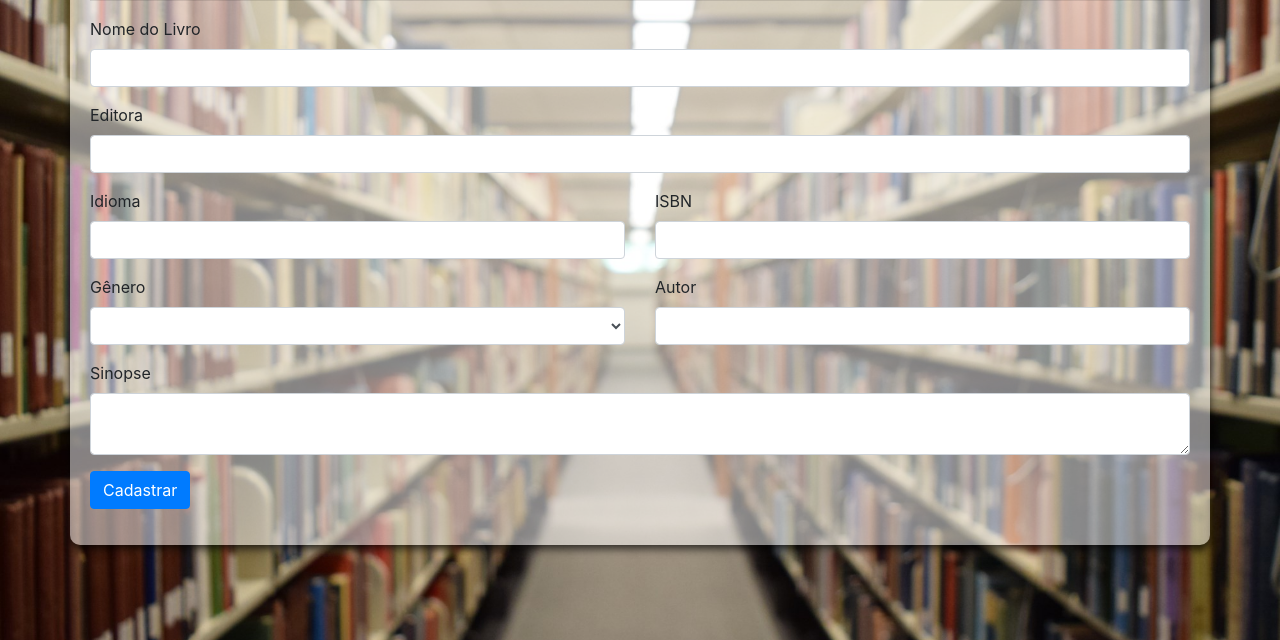
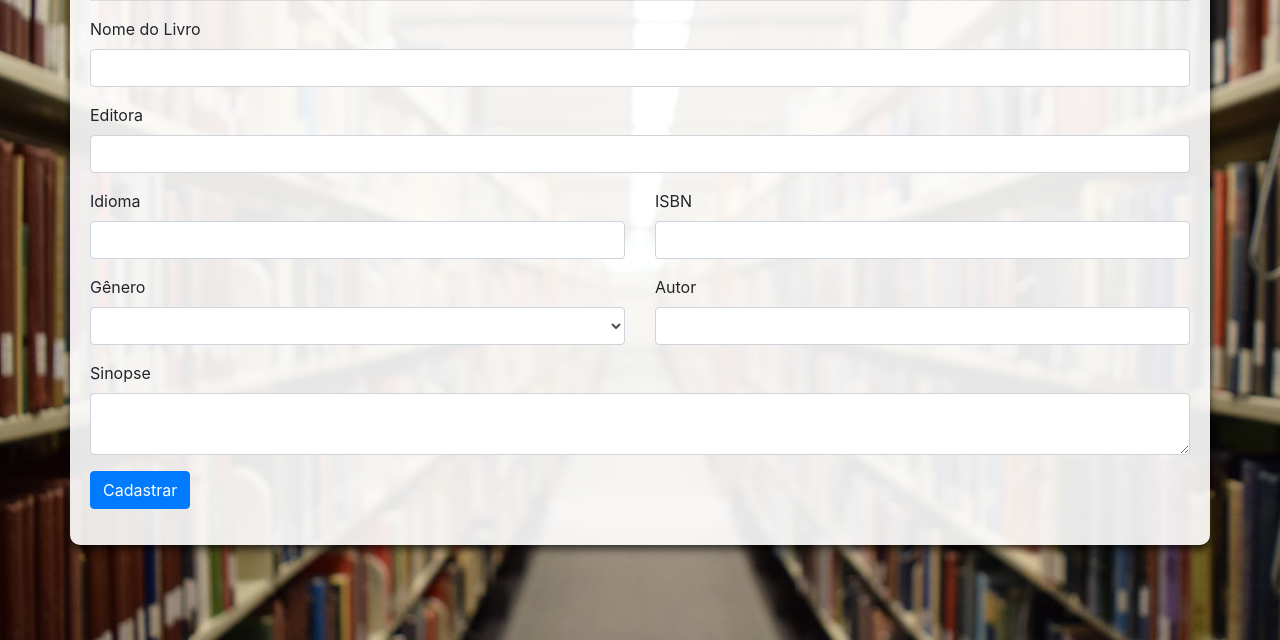
Before and after one commit to PUC-MINAS/TISII, a plain HTML site: page html/cadastroLivro.html in a window 1280 px wide. Shown: the part 160-800 px from the top of the page. Drawn offline with Linux system fonts and the light colour scheme.

Commit message:
Correção painel

```diff
--- a/html/css/cadastroLivro.css
+++ b/html/css/cadastroLivro.css
@@ -4,7 +4,7 @@
 */
 
 .painel {
-	background-color: rgba(255, 255, 255, 0.5);
+	background-color: rgba(255, 255, 255, 0.9);
 	border-radius: 10px;
 	padding: 20px;
 	margin-top: 20px;
```
